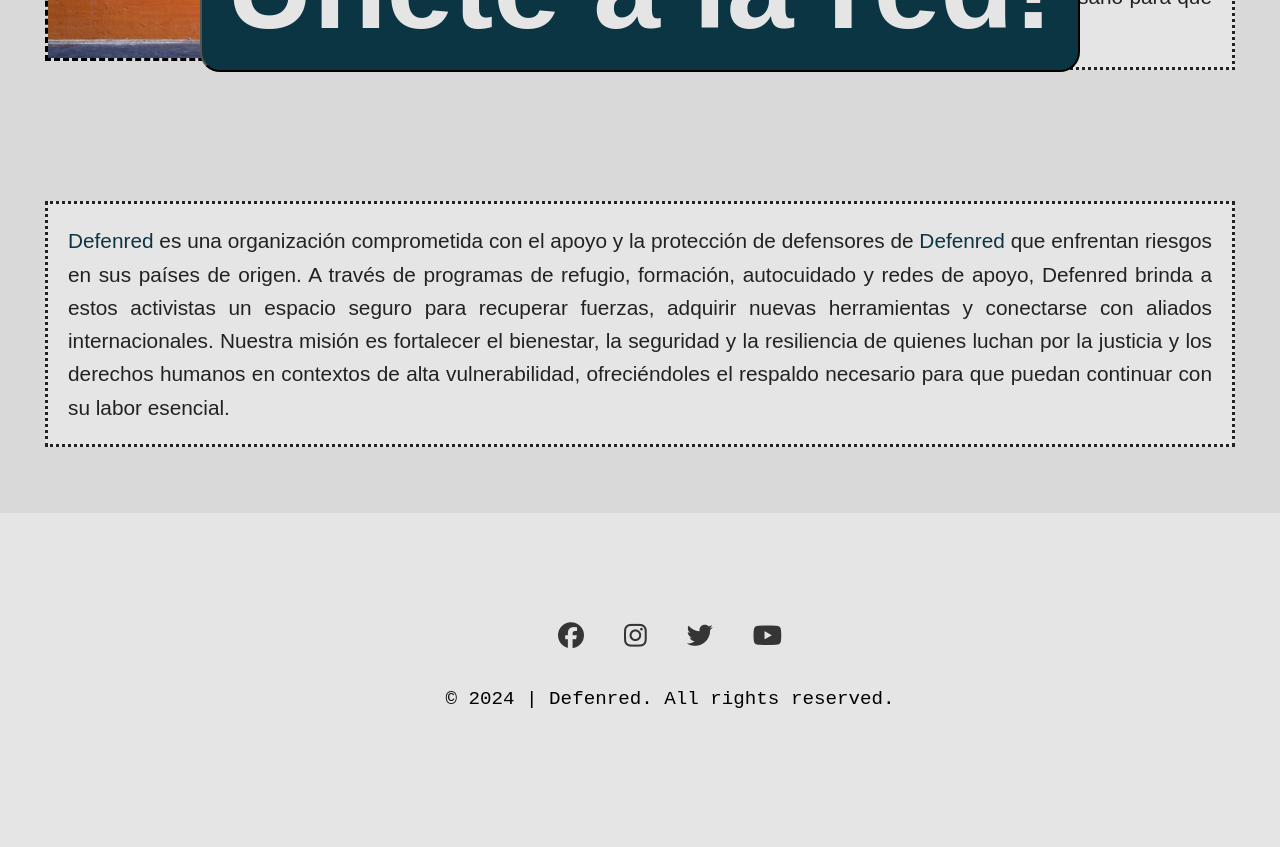
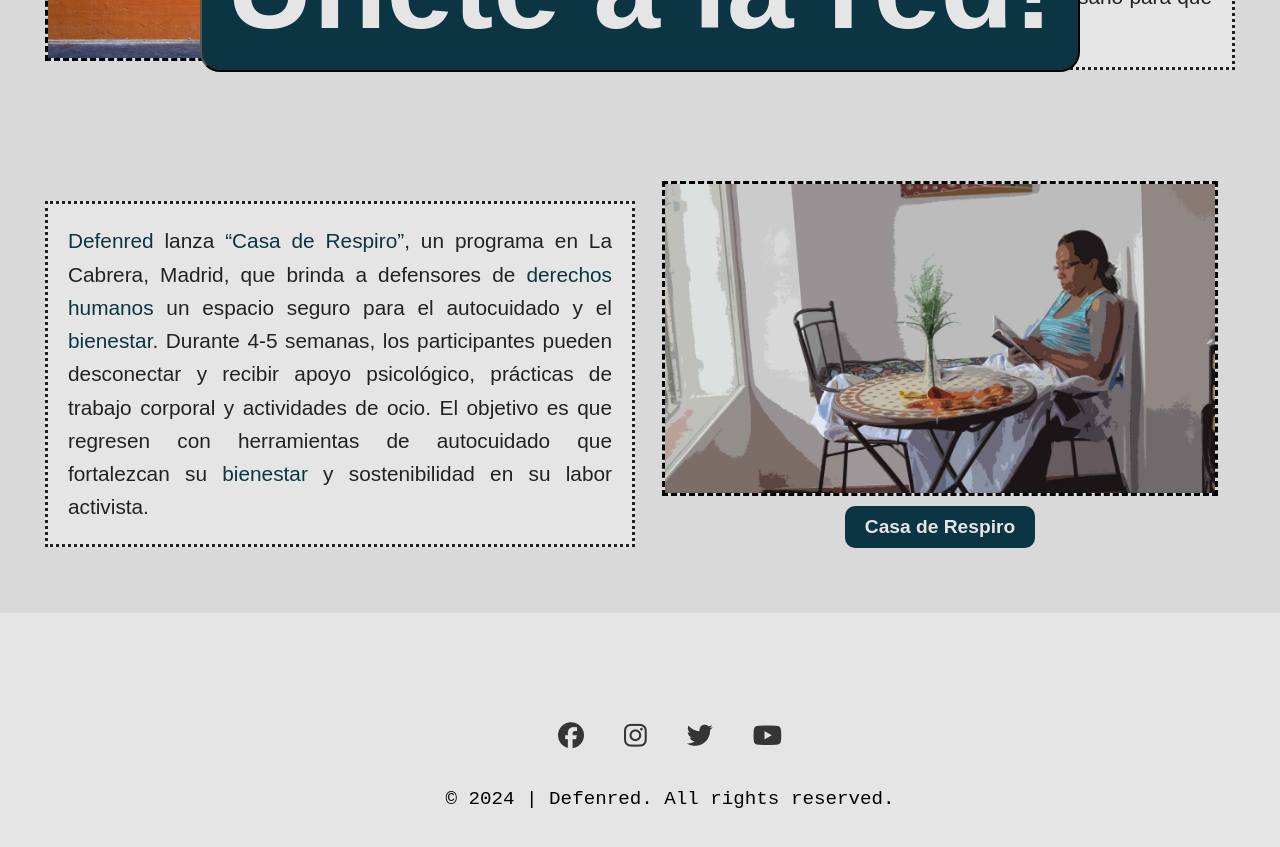
Before and after one commit to InkCapac/DANI_NODE, a React (Vite) app in the folder DEFENRED/: page / in a window 1280 px wide. Shown: the part 1420-2267 px from the top of the page. Before the commit the page ends 2189 px from the top, so only its background shows below. Built offline with nearby package versions, Linux system fonts and the light colour scheme.

Commit message:
CAMBIOS 10-02
:)

```diff
--- a/DEFENRED/src/linkedPages/css_pages/inicioStyle.css
+++ b/DEFENRED/src/linkedPages/css_pages/inicioStyle.css
@@ -13,7 +13,6 @@ body {
 
 .title-inicio {
   display: flex;
-  /*margin-left: 30px;*/
   justify-content: center;
   color: var(--white);
   font-size: 5em;
@@ -43,8 +42,6 @@ body {
   color: var(--white);
   border-radius: 20px;
   margin: 20px;
-  /*El padding hace que haya espacio alrededor del texto*/
-  /*10px es para el top/bottom y 20px es para el left/right*/
   padding: 15px 25px;
   transition: background-color ease 0.3s;
   cursor: pointer;
@@ -60,7 +57,6 @@ body {
   align-items: center;
   justify-content: space-between;
   gap: 30px;
-  /*max-width: 80%;*/
   margin: 0 auto;
   background-color: var(--gray);
 }
@@ -78,7 +74,6 @@ body {
   color: var(--black);
   line-height: 1.6;
   transition: background-color 0.3s ease, color 0.3s ease;
-
 }
 
 .parrafo1-inicio p:hover {
@@ -101,3 +96,74 @@ body {
 .parrafo1-inicio img:hover {
   transform: rotate(3deg) scale(1.1);
 }
+
+/* Sección del párrafo de "Casa de Respiro" en inicio.tsx */
+.casaRespiro-inicio {
+  display: flex;
+  align-items: flex-start;
+  padding: 45px;
+  background-color: var(--gray);
+  gap: 30px;
+  margin: 0 auto;
+}
+
+.casaRespiro-inicio-image {
+  width: 550px;
+  height: auto;
+  display: flex;
+  flex-direction: column;
+  align-items: center;
+  margin-right: 20px;
+}
+
+.casaRespiro-inicio img {
+  width: 550px;
+  height: auto;
+  border-style: dashed;
+  transition: transform 0.5s ease;
+  object-fit: cover;
+}
+
+.casaRespiro-inicio img:hover {
+  transform: rotate(3deg) scale(1.1);
+}
+
+.cta-casaRespiro {
+  margin-top: 10px;
+  padding: 10px 20px;
+  background-color: var(--blue);
+  color: var(--white);
+  border: none;
+  cursor: pointer;
+  font-family: 'Montserrat', sans-serif;
+  font-weight: 800;
+  font-size: 1.2em;
+  border-radius: 10px;
+  transition: background-color ease 0.3s;
+}
+
+.cta-casaRespiro:hover {
+  background-color: var(--orange);
+}
+
+.casaRespiro-parrafo1 {
+  flex: 1;
+  font-family: 'Readex Pro', sans-serif;
+  text-align: justify;
+  font-size: 1.3em;
+  border-style: dotted;
+  background-color: var(--white);
+  padding: 20px;
+  color: var(--black);
+  line-height: 1.6;
+  transition: background-color 0.3s ease, color 0.3s ease;
+}
+
+.casaRespiro-parrafo1:hover {
+  background-color: var(--orange);
+  color: var(--white);
+  font-weight: bold;
+  border-style: groove;
+  padding: 20px;
+  border-radius: 5px;
+}
--- a/DEFENRED/src/linkedPages/inicio.tsx
+++ b/DEFENRED/src/linkedPages/inicio.tsx
@@ -1,7 +1,9 @@
 import Footer from "../componentes/Footer"
 import "../linkedPages/css_pages/inicioStyle.css";
-import "./css_pages/inicioStyle.css"
-import streetImage from "../assets/img/street_defenred.jpg"
+import "./css_pages/inicioStyle.css";
+import streetImage from "../assets/img/street_defenred.jpg";
+import streetImage2 from "../assets/img/street2_defenred.jpg";
+import casaRespiro from "../assets/img/señoraLeyendo_defenred.jpg";
 import { useParallax } from "react-scroll-parallax";
 
 const Inicio = () => {
@@ -27,16 +29,18 @@ const Inicio = () => {
                     necesario para que puedan continuar con su labor esencial.
                 </p>
             </div>
-            <div className="parrafo1-inicio">
-            <p>
-                <span className="keywords">Defenred</span> es una organización comprometida con el apoyo y la protección de defensores de <span className="keywords">Defenred</span> que enfrentan riesgos en sus países de origen. A través de programas de
-                refugio, formación, autocuidado y redes de apoyo, Defenred brinda a estos activistas un espacio
-                seguro para recuperar fuerzas, adquirir nuevas herramientas y conectarse con aliados
-                internacionales.
-                Nuestra misión es fortalecer el bienestar, la seguridad y la resiliencia de quienes luchan por la
-                justicia y los derechos humanos en contextos de alta vulnerabilidad, ofreciéndoles el respaldo
-                necesario para que puedan continuar con su labor esencial.
+            <div className="casaRespiro-inicio">
+                <p className="casaRespiro-parrafo1">
+                    <span className="keywords">Defenred</span> lanza <span className="keywords">“Casa de Respiro”</span>, un programa en La Cabrera, Madrid, que brinda a
+                    defensores de <span className="keywords">derechos humanos</span> un espacio seguro para el autocuidado y el <span className="keywords">bienestar</span>.
+                    Durante 4-5 semanas, los participantes pueden desconectar y recibir apoyo psicológico,
+                    prácticas de trabajo corporal y actividades de ocio. El objetivo es que regresen con herramientas
+                    de autocuidado que fortalezcan su <span className="keywords">bienestar</span> y sostenibilidad en su labor activista.
                 </p>
+                <div className="casaRespiro-inicio-image">
+                    <img src={casaRespiro} alt="Casa de Respiro" />
+                    <button className="cta-casaRespiro">Casa de Respiro</button>
+                </div>
             </div>
             <Footer />
         </div>
```
Also changed, not shown: DEFENRED/views/notaViews.txt (added). Lines whose indentation alone changed are shown as unchanged.
